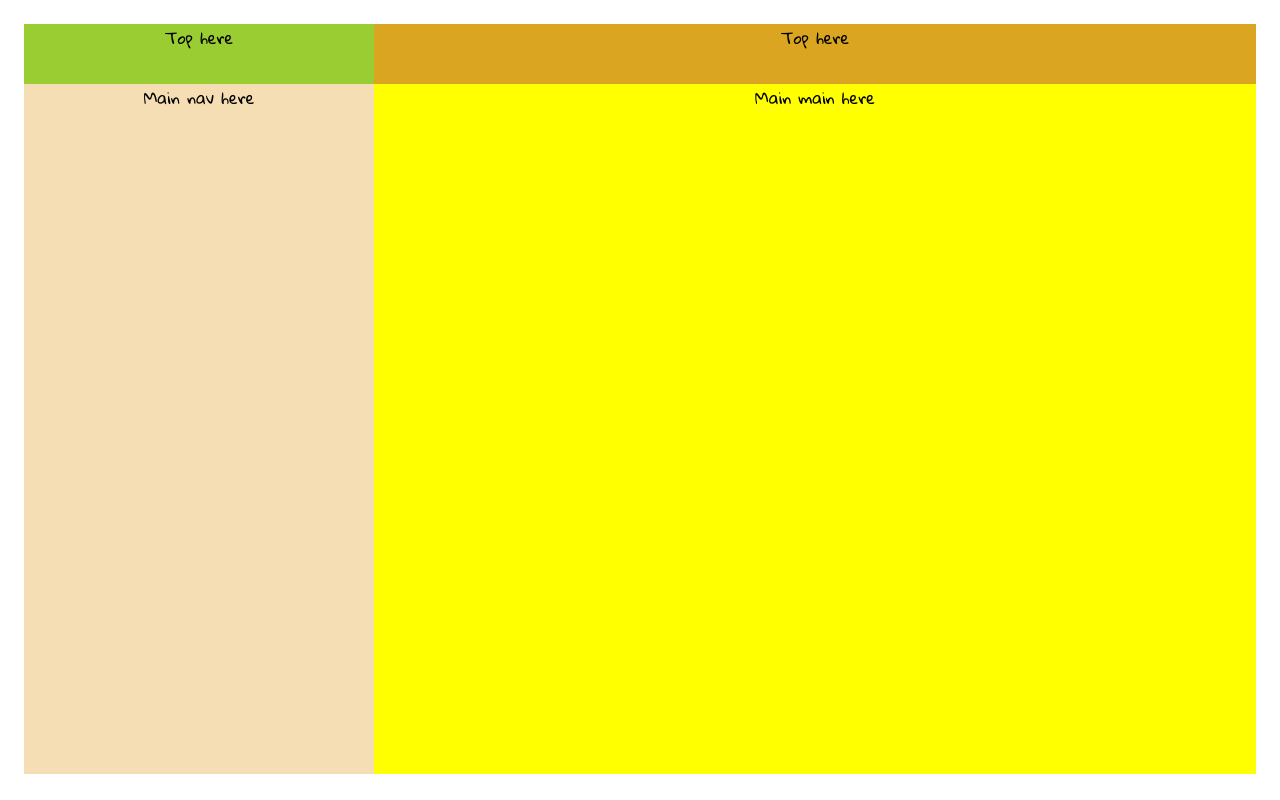
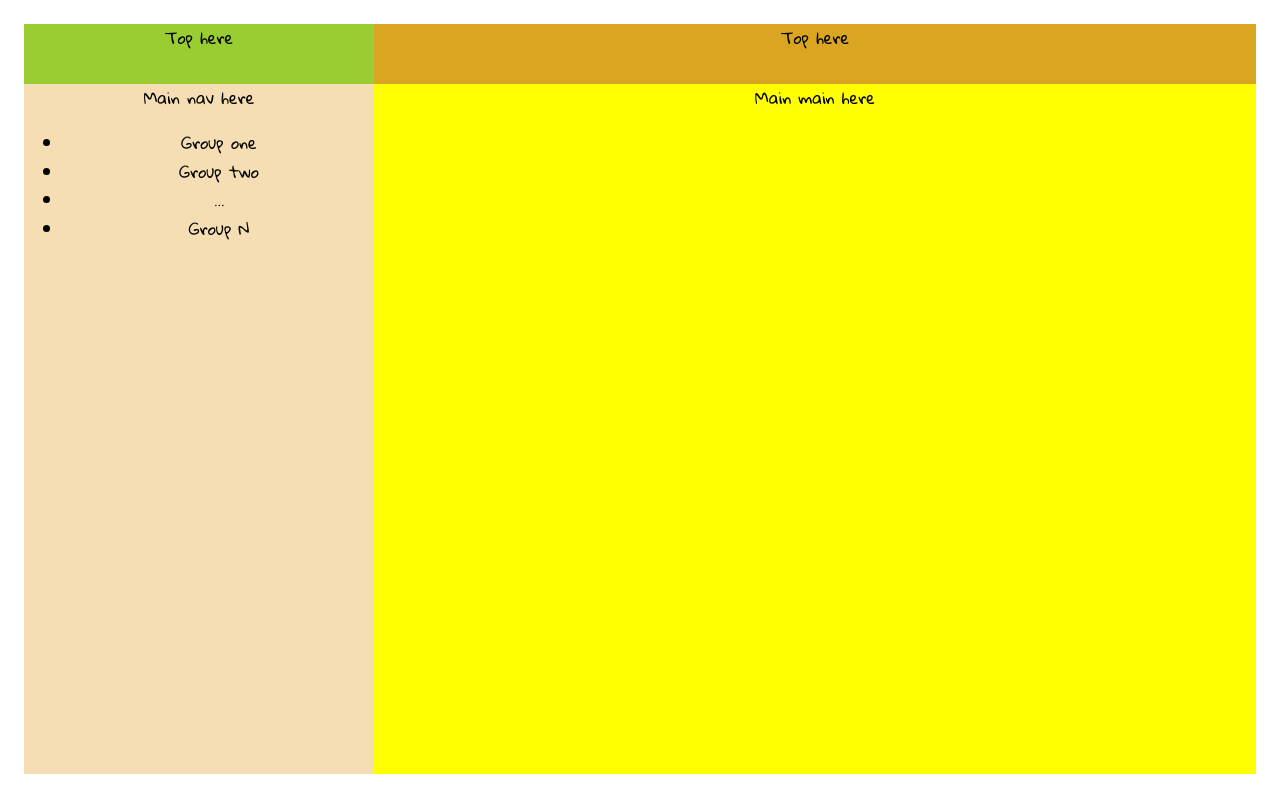
Before and after one commit to sebbmn/blah, a Svelte app in the folder blah-svelte/: page / in a window 1280 px wide. Built offline with nearby package versions, Linux system fonts and the light colour scheme.

Commit message:
feat: create & add groupList comp

```diff
--- /dev/null
+++ b/blah-svelte/src/lib/GroupList.svelte
@@ -0,0 +1,16 @@
+<script>
+
+</script>
+
+<ul class="group-list">
+  <li>Group one</li>
+  <li>Group two</li>
+  <li>...</li>
+  <li>Group N</li>
+</ul>
+
+<style>
+.group-list {
+
+}
+</style>
--- a/blah-svelte/src/views/Nav.svelte
+++ b/blah-svelte/src/views/Nav.svelte
@@ -1,9 +1,12 @@
 <script>
-
+import GroupList from '../lib/GroupList.svelte';
 </script>
 
 <div class="nav-top">Top here</div>
-<div class="nav-main">Main nav here</div>
+<div class="nav-main">
+  Main nav here
+  <GroupList />
+</div>
 
 <style>
 .nav-top {
```
